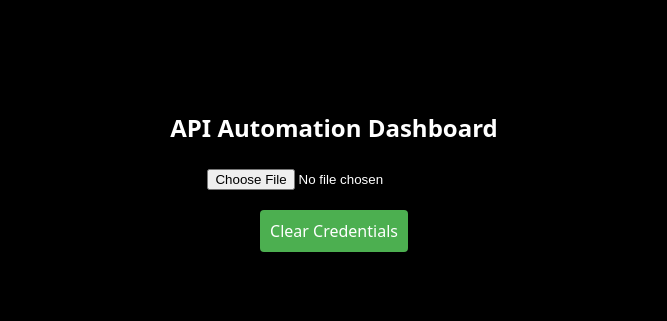
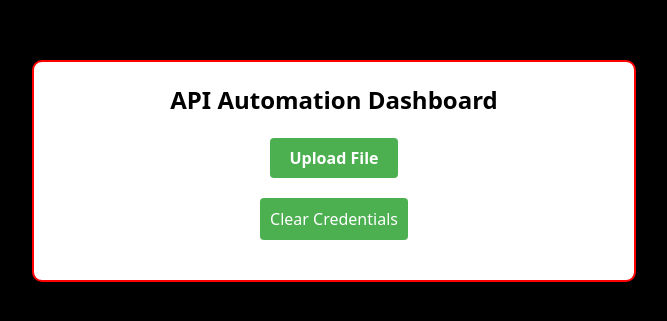
Before and after one commit to chanchalstevesai/fast-guard, a React (Vite) app: page / in a window 1280 px wide. Shown: the part 229-550 px from the top of the page, without its empty margins (306-973 px from the left). Built offline with nearby package versions, Linux system fonts and the light colour scheme.

Commit message:
UI improved

```diff
--- a/src/App.jsx
+++ b/src/App.jsx
@@ -2,7 +2,7 @@ import { useEffect, useState } from "react";
 import axios from "axios";
 
 const API_BASE_URL =
-  "https://9fb6-2405-201-3009-d88a-8d21-eba4-f7e7-9136.ngrok-free.app";
+  "https://5e46-2405-201-3009-d88a-8d21-eba4-f7e7-9136.ngrok-free.app";
 
 const axiosConfig = {
   headers: {
@@ -120,6 +120,34 @@ const Dashboard = () => {
     }
   };
 
+  const LoadingDots = () => {
+    return (
+      <span style={{ display: "inline-flex" }}>
+        <span className="dot">.</span>
+        <span className="dot">.</span>
+        <span className="dot">.</span>
+        <style>
+          {`
+            .dot {
+              font-size: 24px;
+              font-weight: bold;
+              animation: jump 1.5s infinite;
+            }
+
+            .dot:nth-child(1) { animation-delay: 0s; }
+            .dot:nth-child(2) { animation-delay: 0.2s; }
+            .dot:nth-child(3) { animation-delay: 0.4s; }
+
+            @keyframes jump {
+              0%, 100% { transform: translateY(0); }
+              50% { transform: translateY(-8px); }
+            }
+          `}
+        </style>
+      </span>
+    );
+  }
+
   return (
     <div
       style={{
@@ -131,16 +159,49 @@ const Dashboard = () => {
         minWidth: "100vw",
         textAlign: "center",
         backgroundColor: "black",
-        color: "white",
+        color: "black",
       }}
     >
-      <div>
+      <div
+        style={{
+          backgroundColor: "white",
+          width: "600px",
+          border: "2px solid red",
+          borderRadius: "10px",
+          paddingBottom: "40px"
+        }}
+      >
         <h2>API Automation Dashboard</h2>
-        <input type="file" onChange={handleFileUpload} disabled={processing} />
-        {message && <p>{message}</p>}
+        <div>
+          <label
+            htmlFor="file-upload"
+            style={{
+              display: "inline-block",
+              padding: "8px 20px",
+              backgroundColor: processing ? "#888" : "#4CAF50",
+              color: "white",
+              borderRadius: "4px",
+              cursor: processing ? "not-allowed" : "pointer",
+              textAlign: "center",
+              fontWeight: "bold",
+            }}
+          >
+            {processing ? "Processing" : "Upload File"} {processing && <LoadingDots />}
+          </label>
+          <input
+            id="file-upload"
+            type="file"
+            onChange={handleFileUpload}
+            disabled={processing}
+            style={{ display: "none" }} // Hide default file input
+          />
+        </div>
+        {message && (
+          <p style={{ fontStyle: "italic", fontWeight: "bold" }}>{message}</p>
+        )}
         {fileUrl && (
           <a href={fileUrl} download="output.xlsx">
-            <button>Download Excel File</button>
+            <button style={{backgroundColor: "#ccc"}}>Download Excel File</button>
           </a>
         )}
         <div>
```
